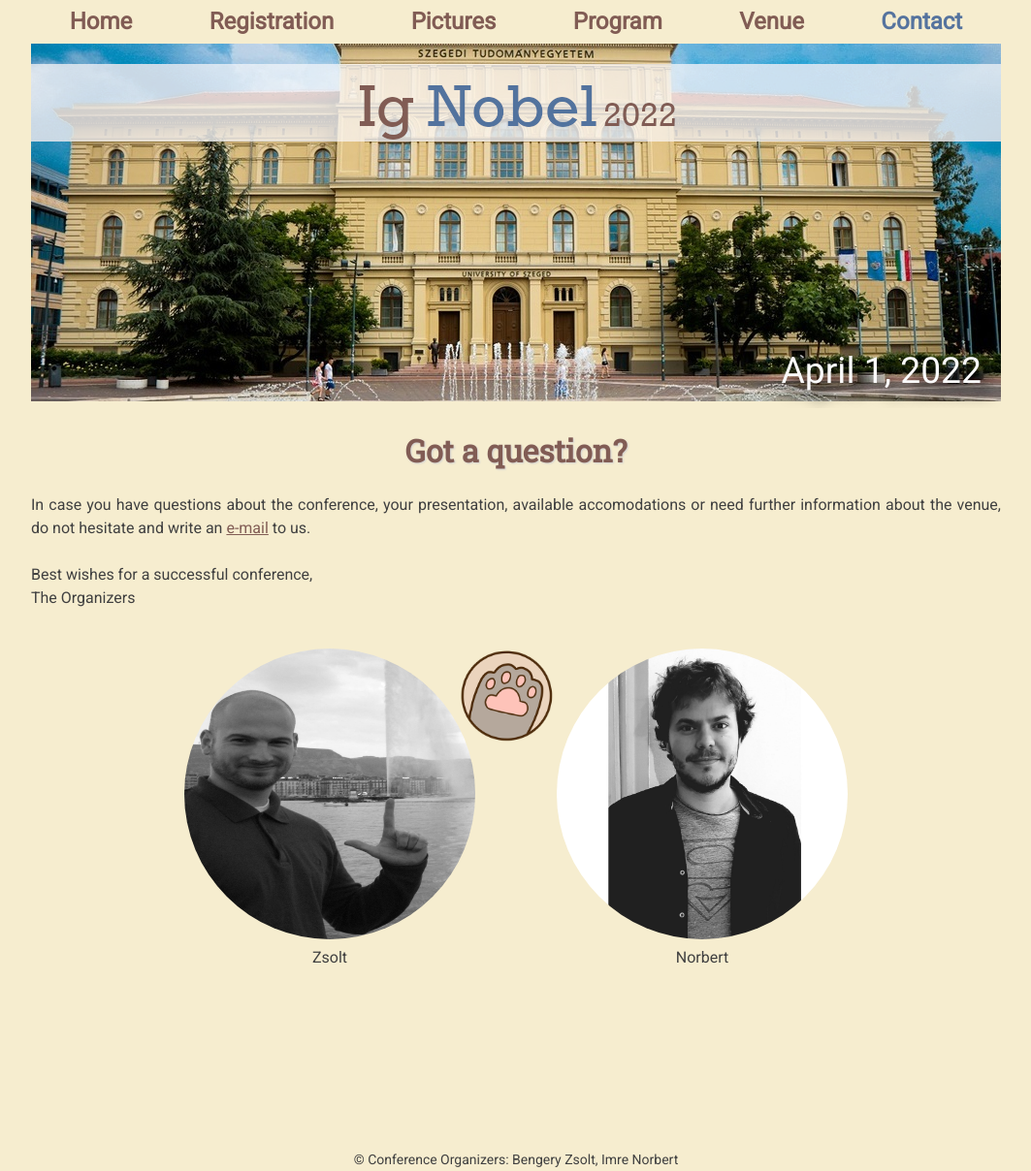
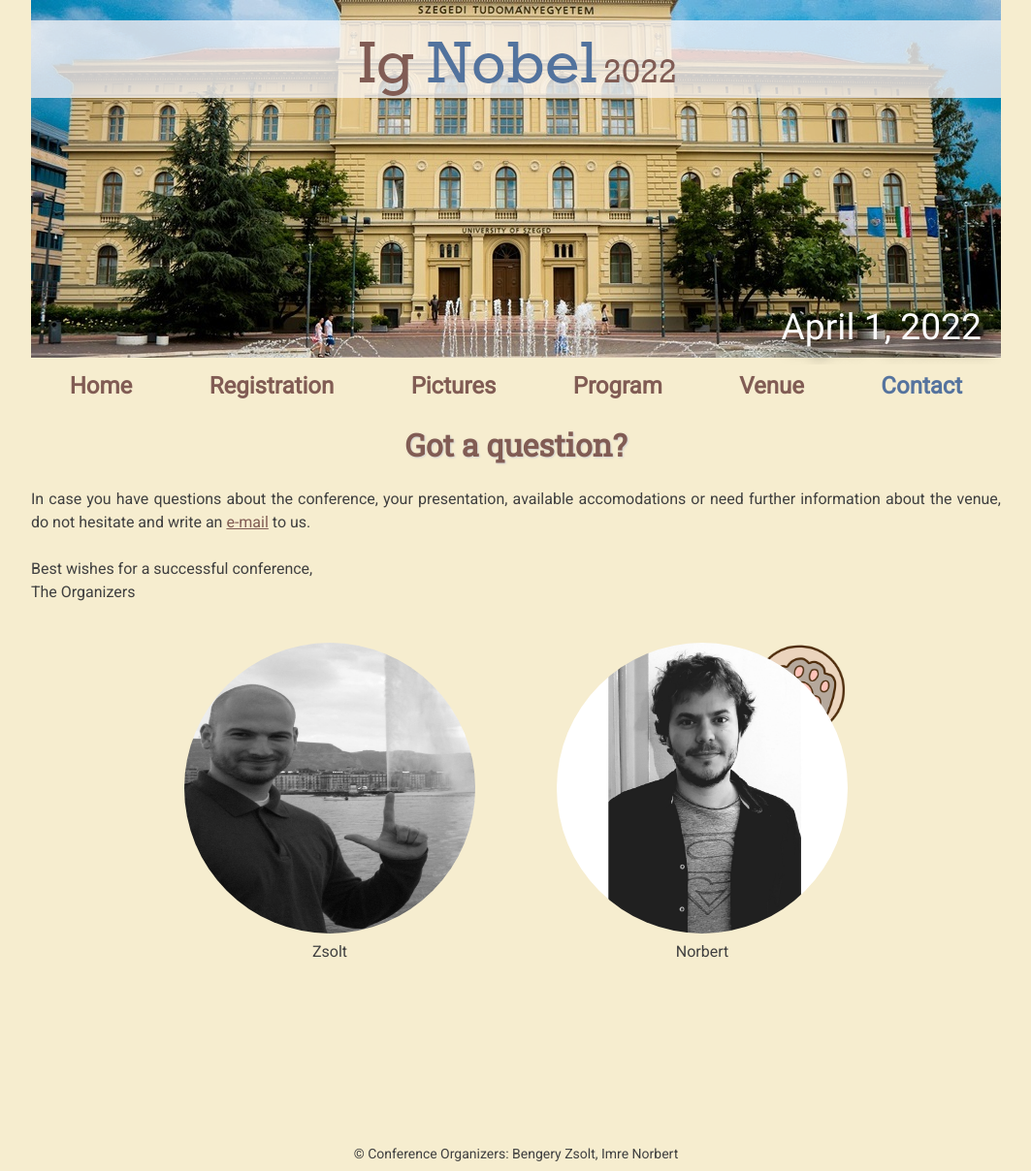
Before and after one commit to Mused21/webtervprojekt, a PHP site: page /contact.html in a window 1280 px wide. Shown: the whole page at 97% size, without its empty margins (108-1171 px from the left). Run offline with PHP 8.4, Linux system fonts and the light colour scheme.

Commit message:
Bugfix paw, create sticky navbar

```diff
--- a/contact.html
+++ b/contact.html
@@ -14,24 +14,20 @@
 </head>
 
 <body>
-  <nav>
-    <div class="container">
-      <div class="nav">
-        <a title="Conference Home Page" href="index.html">Home</a>
-        <a title="Register for the Conference" href="registration.html">Registration</a>
-        <a title="Pictures" href="pictures.html">Pictures</a>
-        <a title="Conference Program" href="program.html">Program</a>
-        <a title="Venue of the Conference" href="venue.html">Venue</a>
-        <a class="current" title="Conference Contact" href="contact.html">Contact</a>
-      </div>
-    </div>
-  </nav>
   <div class="banner">
     <img class="banner-img" src="media/banner.png" alt="Banner - Univ. of Szeged">
     <div class="date">
       April 1, 2022
     </div>
   </div>
+  <nav>
+    <a title="Conference Home Page" href="index.html">Home</a>
+    <a title="Register for the Conference" href="registration.html">Registration</a>
+    <a title="Pictures" href="pictures.html">Pictures</a>
+    <a title="Conference Program" href="program.html">Program</a>
+    <a title="Venue of the Conference" href="venue.html">Venue</a>
+    <a class="current" title="Conference Contact" href="contact.html">Contact</a>
+  </nav>
 
   <div class="content">
     <h1>Got a question?</h1>
@@ -45,12 +41,14 @@
     </p>
     <div class="organizers">
       <figure class="inline">
-        <img class="rounded grayscale zsolt" src="media/zsolt.png" alt="Bengery Zsolt" />
+        <img class="rounded grayscale" id="zsolt" src="media/zsolt.png" alt="Bengery Zsolt" />
         <figcaption>Zsolt</figcaption>
       </figure>
       <figure class="inline">
-        <img class="rounded grayscale norbert" src="media/norbert.jpg" alt="Imre Norbert" />
-        <img class="paw" src="media/paw.png" alt="Pusheen Paw" />
+        <div id="pawholder">
+          <img class="rounded grayscale" id="norbert" src="media/norbert.jpg" alt="Imre Norbert" />
+          <img id="paw" src="media/paw.png" alt="Pusheen Paw" />
+        </div>
         <figcaption>Norbert</figcaption>
       </figure>
     </div>
--- a/css/contact.css
+++ b/css/contact.css
@@ -17,27 +17,32 @@
   -webkit-filter: grayscale(0%);
 }
 
-.paw {
+#paw {
   position: absolute;
   width: 100px;
-  right: 600px;
+  right: 0px;
   z-index: 0;
 }
 
-.paw:hover {
+#paw:hover {
   z-index: 2;
 }
 
-.norbert {
+#pawholder {
+  position: relative;
+  z-index: 2;
+}
+
+#norbert {
   position: relative;
   z-index: 1;
 }
 
-.zsolt {
+#zsolt {
   transition: 1s ease-in-out;
 }
 
-.zsolt:hover {
+#zsolt:hover {
   transform: rotate(360deg);
 }
 
--- a/css/main.css
+++ b/css/main.css
@@ -40,26 +40,21 @@
   text-align: justify;
 }
 
-.container {
-  width: 80%;
-  max-width: 1000px;
-  margin: 0 auto;
-}
-
-.nav {
+nav {
   z-index: 1000;
-  width: 80%;
+  width: 100%;
   max-width: 1000px;
   margin: auto;
+  position: sticky;
+  top: 0;
   text-align: center;
-  position: fixed;
   display: flex;
   flex-wrap: wrap;
   justify-content: space-around;
   background-color: #F6EDCF;
 }
 
-.nav a {
+nav a {
   padding: auto;
   margin-top: 10px;
   margin-bottom: 5px;
@@ -93,7 +88,6 @@
   overflow: auto;
   background-color: #;
   text-align: center;
-  padding-top: 45px;
 }
 
 .banner {
@@ -140,17 +134,29 @@
 }
 
 @media screen and (max-width: 900px) {
-  .nav a {
+  nav a {
     width: 30%;
   }
 
   h2 {
+    font-size: 1.5em;
+  }
+
+  .date {
     font-size: 2em;
+  }
+
+  .banner-img {
+    padding-top: 30px;
   }
 }
 
 @media screen and (max-width: 600px) {
-  .nav a {
+  .date {
+    font-size: 1em;
+  }
+
+  nav a {
     width: 50%;
     font-size: 1em;
   }
@@ -162,15 +168,7 @@
   h2 {
     font-size: 1.5em;
   }
-}
 
-@media screen and (max-width: 900px) {
-  .banner-img {
-    padding-top: 30px;
-  }
-}
-
-@media screen and (max-width: 600px) {
   .banner-img {
     padding-top: 35px;
   }
```
Also changed, not shown: index.html (+8 -12 lines), pictures.html (+8 -12 lines), program.html (+8 -12 lines), registration.html (+10 -15 lines), venue.html (+8 -12 lines).
